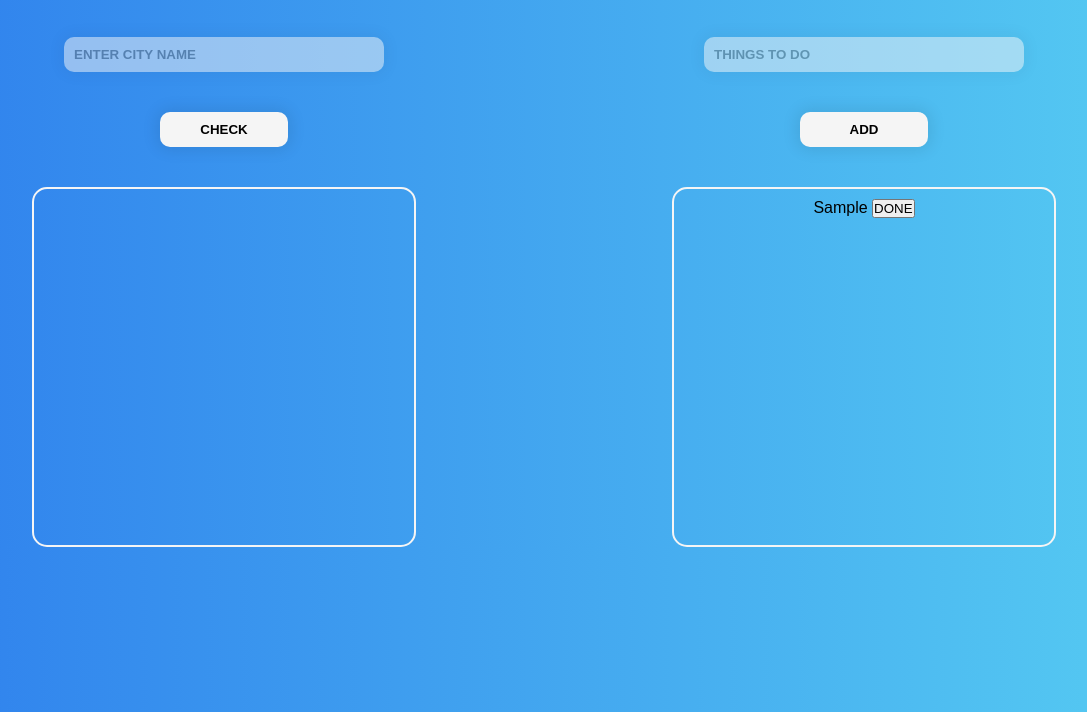
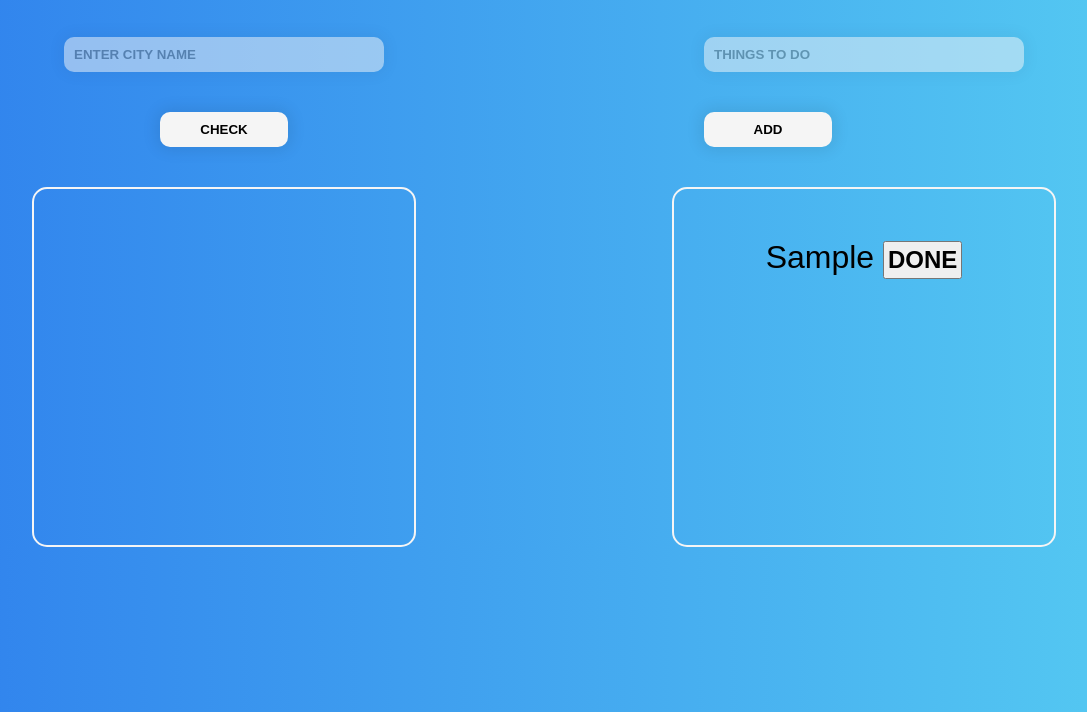
Before and after one commit to KowanskiWojciech/WeatherApi, a plain HTML site: page index.html in a window 1280 px wide. Both pictures are taken after typing "Sample" into the empty fields and a click on the input "ADD". Shown: the part 88-800 px from the top of the page, without its empty margins (96-1183 px from the left). Drawn offline with Linux system fonts and the light colour scheme.

Commit message:
adding some styling

```diff
--- a/index.html
+++ b/index.html
@@ -10,8 +10,8 @@
 <body>
     <section class="weather">
         <h2>Check the weather:</h2>
-    <input class="city" type="text" placeholder="ENTER CITY NAME">
-    <input class='load' type="submit" value="CHECK">
+            <input class="city" type="text" placeholder="ENTER CITY NAME">
+            <input class='load' type="submit" value="CHECK">
     <div class="display">
         <h1></h1>
         <p class='degrees'></p>
@@ -20,8 +20,10 @@
 </section>
 <section class="todo">
     <h2>Add tasks to do:</h2>
-    <input class="doer" type="text" placeholder="THINGS TO DO">
-    <input class='add' type="submit" value="ADD">
+    <form>
+        <input class="doer" type="text" placeholder="THINGS TO DO">
+        <input class='add' type="submit" value="ADD">
+    </form>
     <div class="list">
     <ul></ul>
     </div>
--- a/style.css
+++ b/style.css
@@ -75,5 +75,13 @@ font-size: 8vh;
 }
 
 li{
+    margin-top: 5vh;
     display:block;
+    font-size: 4vh;
 }
+
+.done {
+    padding: 3px;
+    font-size: 3vh;
+    font-weight: bold;
+}
```
